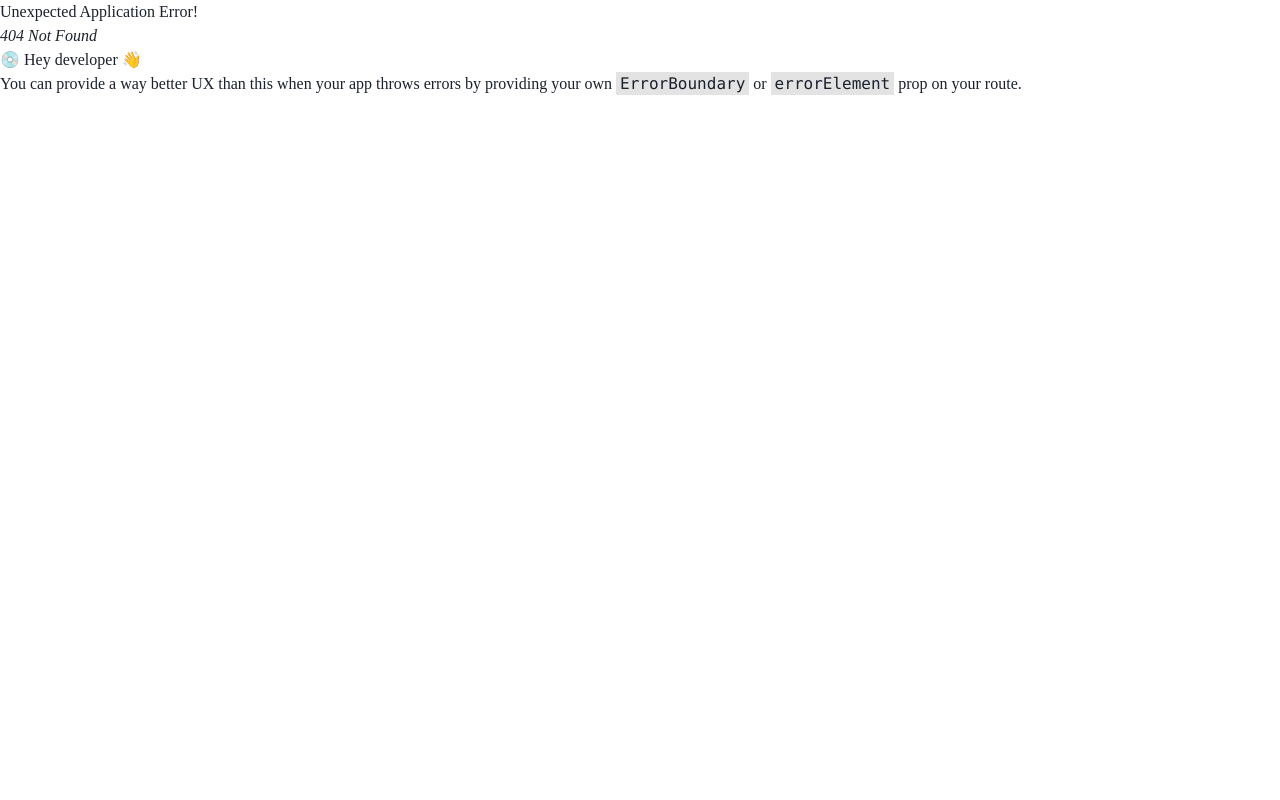
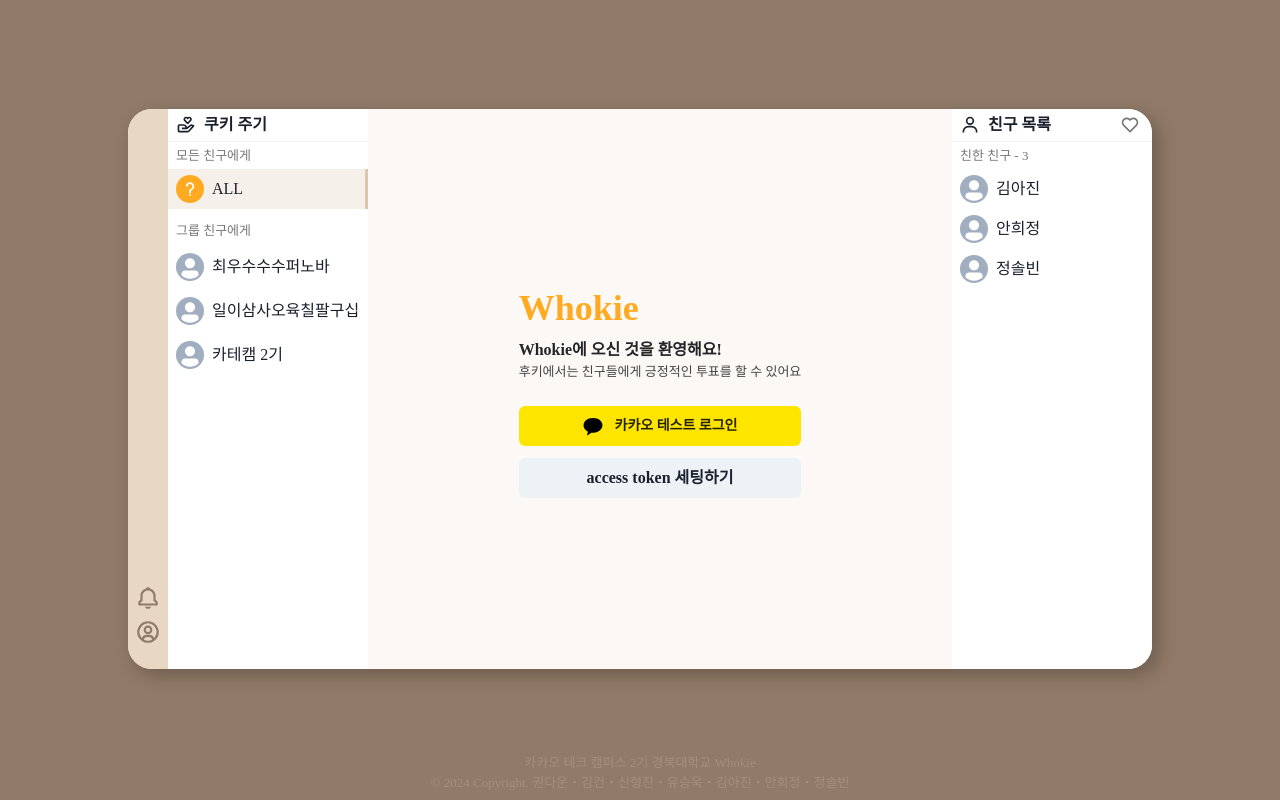
Before and after one commit to kakao-tech-campus-2nd-step3/Team6_FE, a React (Vite) app: page /test/login in a window 1280 px wide. Before the commit this address had no page. Built offline with nearby package versions, Linux system fonts and the light colour scheme; no server answers; a web font is replaced by a local one.

Commit message:
Feat: test login에서 사용할 login redirect 페이지 추가

```diff
--- a/src/pages/TestLoginPage/index.tsx
+++ b/src/pages/TestLoginPage/index.tsx
@@ -1,10 +1,12 @@
-import { Link } from 'react-router-dom'
+import { Link, useNavigate } from 'react-router-dom'
 
-import { Flex, Heading, Image, Text } from '@chakra-ui/react'
+import { Button, Flex, Heading, Image, Text } from '@chakra-ui/react'
 
 import KakaoSymbol from '@/assets/kakao-logo-symbol.svg'
 
 export default function TestLoginPage() {
+  const navigate = useNavigate()
+
   return (
     <Flex
       flexDirection="column"
@@ -39,6 +41,9 @@
             </Text>
           </Flex>
         </Link>
+        <Button marginTop={3} onClick={() => navigate('/test/login/redirect')}>
+          access token 세팅하기
+        </Button>
       </Flex>
     </Flex>
   )
--- /dev/null
+++ b/src/pages/TestLoginRedirectPage/index.tsx
@@ -0,0 +1,18 @@
+import { useEffect } from 'react'
+import { useNavigate } from 'react-router-dom'
+
+import { useAuthTokenStore } from '@/stores/auth-token'
+
+export default function TestLoginRedirectPage() {
+  const navigate = useNavigate()
+  const setAuthToken = useAuthTokenStore((state) => state.setAuthToken)
+
+  useEffect(() => {
+    if (import.meta.env.VITE_TEST_AUTH_TOKEN) {
+      setAuthToken(import.meta.env.VITE_TEST_AUTH_TOKEN)
+      navigate('/')
+    }
+  }, [setAuthToken, navigate])
+
+  return <div>잘못된 접근입니다.</div>
+}
```
Also changed, not shown: src/routes/index.tsx (+6 -1 lines).
